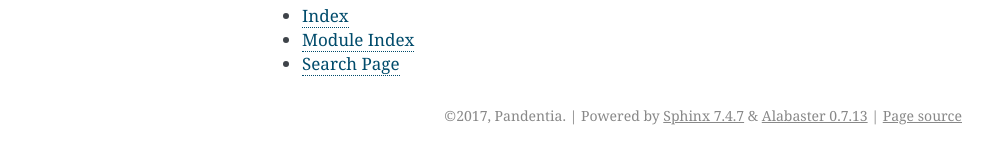
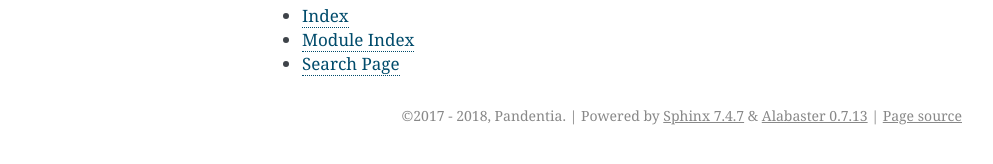
Before and after one commit to SapphicCode/pylava, a Sphinx documentation site: the page built from docs/index.rst, in a window 1280 px wide. Shown: the part 319-483 px from the top of the page, without its empty margins (148-1141 px from the left). Built offline with Sphinx 7.4.7, drawn with Linux system fonts in a browser that asks for light colours.

Commit message:
Update copyright in the documentation

```diff
--- a/docs/conf.py
+++ b/docs/conf.py
@@ -47,7 +47,7 @@ master_doc = 'index'
 
 # General information about the project.
 project = 'pylava'
-copyright = '2017, Pandentia'
+copyright = '2017 - 2018, Pandentia'
 author = 'Pandentia'
 
 # The version info for the project you're documenting, acts as replacement for
```
